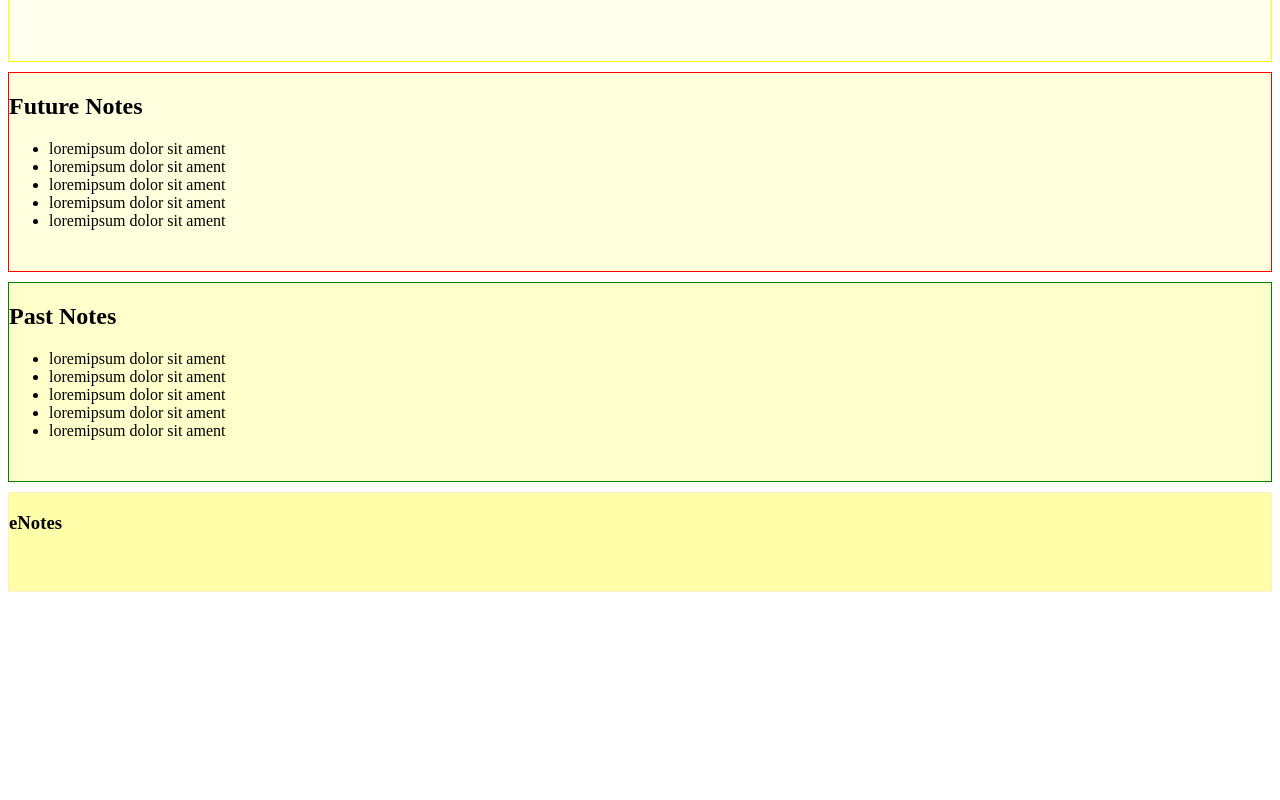
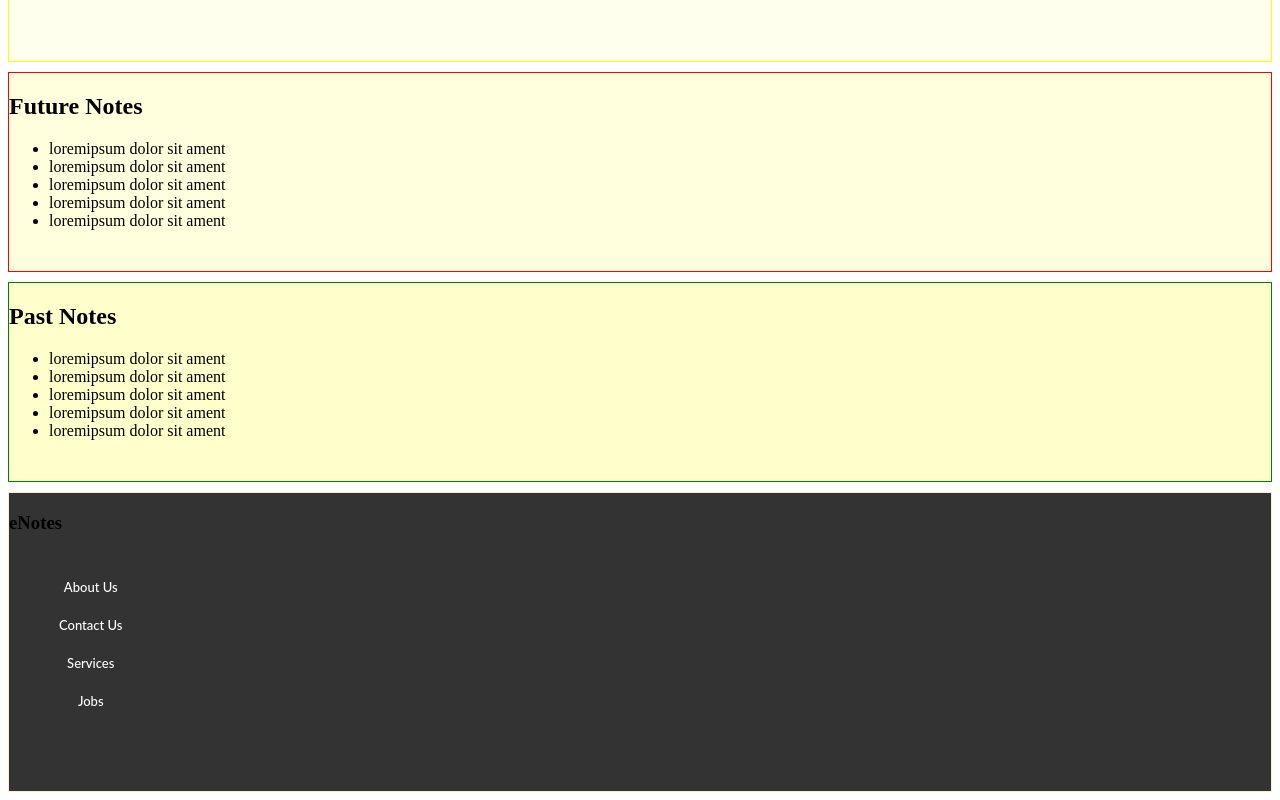
Before and after one commit to aftabnabi/eNotes2, an Angular app: page / in a window 1280 px wide. Shown: the part 456-1256 px from the top of the page. Before the commit the page ends 1056 px from the top, so only its background shows below. Built offline with nearby package versions, Linux system fonts and the light colour scheme.

Commit message:
2 files modified

```diff
--- a/src/app/app.component.css
+++ b/src/app/app.component.css
@@ -1,7 +1,7 @@
 .grid-container {
   display: grid;
   grid-template-columns: 100%;
-  grid-template-rows: 100px 400px 200px 200px 100px;
+  grid-template-rows: 100px 400px 200px 200px 300px;
   gap: 10px 0px;
   grid-template-areas:
     "Header"
@@ -67,9 +67,9 @@
 .Footer {
   grid-area: Footer;
   border: 1px solid blanchedalmond;
-  background-color: #ffa;
+  background-color: #333;
 }
-nav {
+nav.anav {
   width: 100%;
   position: absolute;
   top: 100px;
@@ -93,3 +93,24 @@ ul#topmenu li a {
   letter-spacing: 2.1px;
   font: 500 14px/17px "san serif";
 }
+nav.bnav {
+  display: flex;
+  margin: 0 auto;
+}
+nav.bnav ul {
+  display: flex;
+  flex-flow: column wrap;
+  list-style: none;
+}
+nav.bnav ul li {
+  list-style: none;
+  margin: 10px auto;
+}
+nav.bnav ul li a {
+  text-decoration: none;
+  padding: 10px;
+  text-align: center;
+  font: 550 13px/17px "Lato";
+  color: white;
+  cursor: pointer;
+}
--- a/src/app/app.component.html
+++ b/src/app/app.component.html
@@ -4,7 +4,7 @@
     </a>
 
 			<a href="#" (click)="menu()">click me</a>
-			<nav [ngClass]="[isclicked ? 'show':'hide']">
+			<nav class="anav" [ngClass]="[isclicked ? 'show':'hide']">
 				<ul id="topmenu">
 					<li><a routerLink='/home' routerLinkActive="Active">Home</a></li>
 					<li><a routerLink='/contact' routerLinkActive="Active">Contact</a></li>
@@ -44,5 +44,13 @@
 	</div>
 	<div class="Footer">
 		<h3>eNotes</h3>
+		<nav class="bnav">
+			<ul>
+				<li><a routerLink="/about">About Us</a></li>
+				<li><a routerLink="/contact">Contact Us</a></li>
+				<li><a routerLink="/services">Services</a></li>
+				<li><a routerLink="/jobs">Jobs</a></li>
+			</ul>
+		</nav>
 	</div>
 </div>
```
